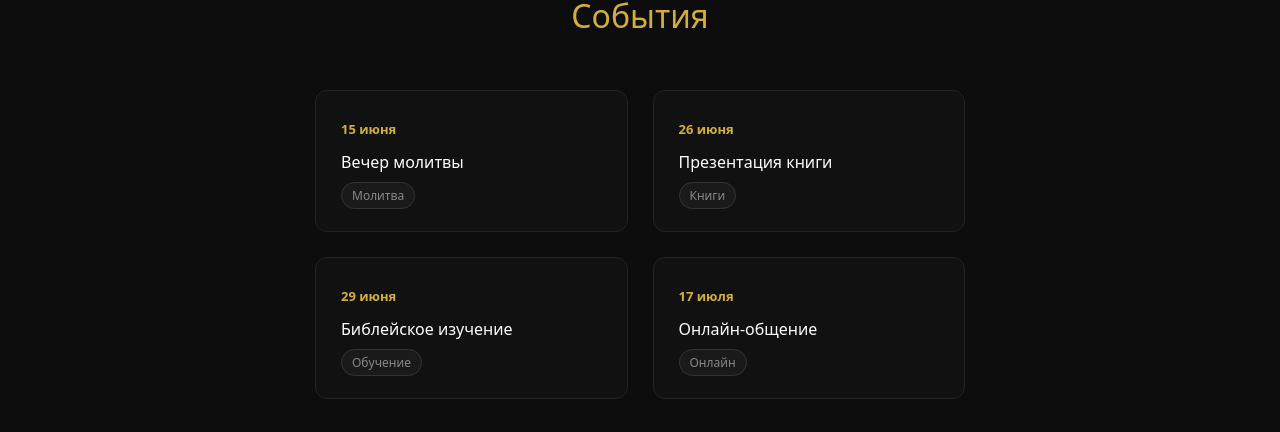
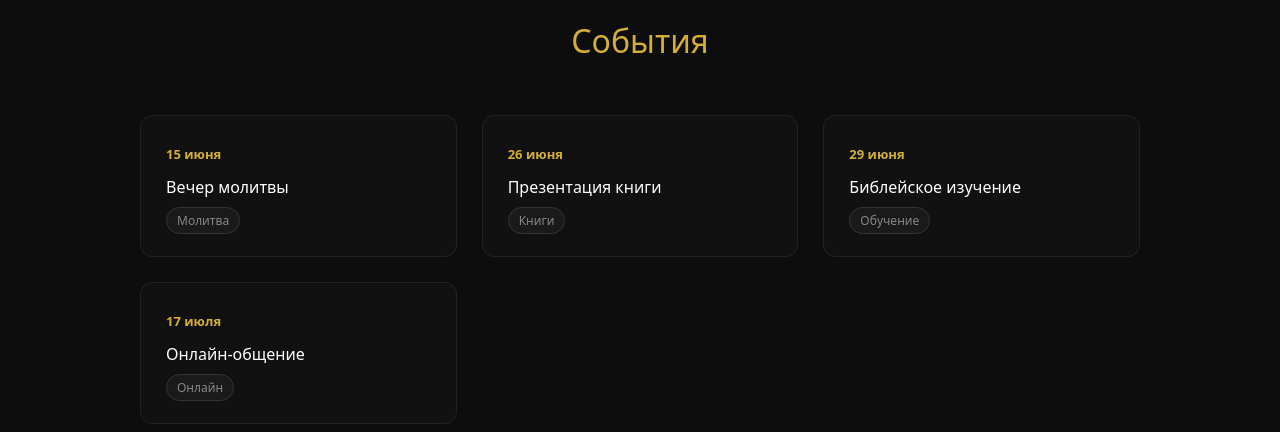
Before and after one commit to oabaturov-ops/abatur-brothers-ministries, a Next.js app: page / in a window 1280 px wide. Shown: the part 2518-2950 px from the top of the page. Built offline with nearby package versions, Linux system fonts and the light colour scheme.

Commit message:
Fix duplicate style property in about section

```diff
--- a/src/app/page.tsx
+++ b/src/app/page.tsx
@@ -239,7 +239,7 @@ export default function Home() {
       </section>
 
       {/* ABOUT */}
-      <section id="about" style={{ padding: "80px 20px", maxWidth: 700, margin: "0 auto" }}>
+      <section id="about" style={{ padding: "80px 20px", maxWidth: 650, margin: "0 auto" }}>
         <h2 style={{ textAlign: "center", color: "#d4af37", fontSize: 32, marginBottom: 50 }}>{t.about.heading}</h2>
         <div style={{ display: "grid", gridTemplateColumns: "repeat(auto-fit, minmax(280px, 1fr))", gap: 25 }}>
           {[
@@ -263,7 +263,7 @@ export default function Home() {
       {/* EVENTS */}
       <section id="events" style={{ padding: "80px 20px", backgroundColor: "#0d0d0d" }}>
         <h2 style={{ textAlign: "center", color: "#d4af37", fontSize: 32, marginBottom: 50 }}>{t.events.heading}</h2>
-        <div style={{ maxWidth: 1000, margin: "0 auto", display: "grid", gridTemplateColumns: "repeat(auto-fit, minmax(280px, 1fr))", gap: 25, maxWidth: 650, margin: "0 auto" }}>
+        <div style={{ maxWidth: 1000, margin: "0 auto", display: "grid", gridTemplateColumns: "repeat(auto-fit, minmax(280px, 1fr))", gap: 25 }}>
           {t.events.items.map((event: any) => (
             <div key={event.title} style={{
               backgroundColor: "#111", border: "1px solid #222", borderRadius: 12, padding: "25px"
```
